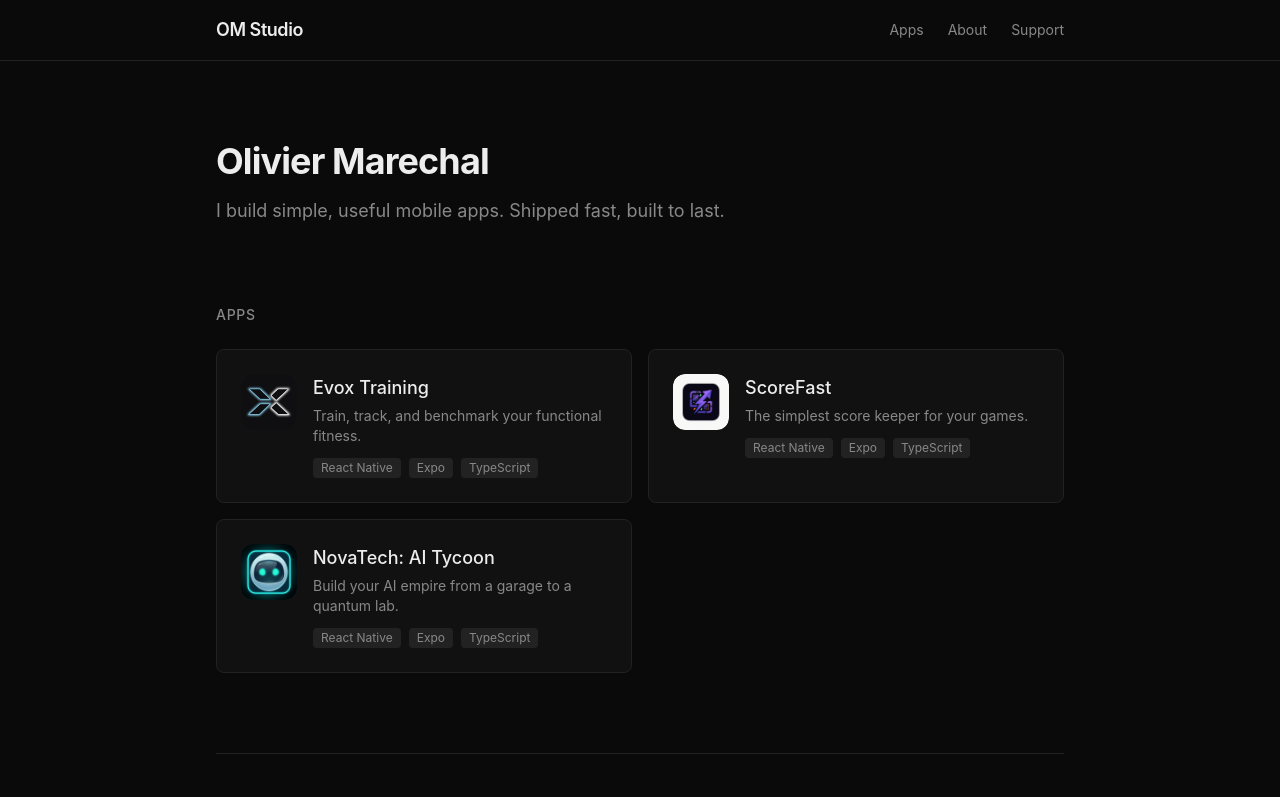
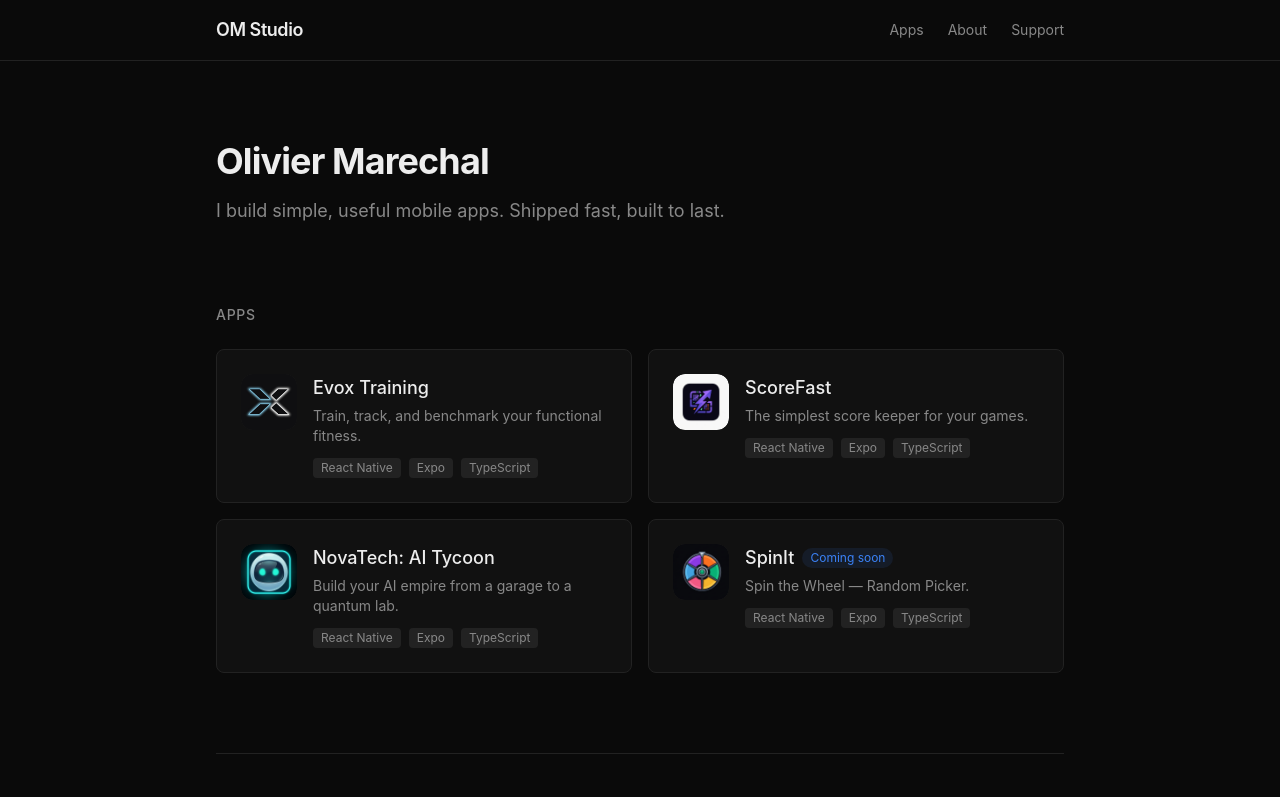
Before and after one commit to oliviermarechal/app-studio, a Next.js app: page / in a window 1280 px wide. Shown: the top 797 px of the page. Built offline with nearby package versions, Linux system fonts and the light colour scheme.

Commit message:
Add spinit

```diff
--- a/src/data/apps.ts
+++ b/src/data/apps.ts
@@ -181,6 +181,78 @@ export const apps: App[] = [
       },
     ],
   },
+  {
+    slug: "spin-it",
+    name: "SpinIt",
+    tagline: "Spin the Wheel — Random Picker.",
+    description:
+      "SpinIt is a fun and polished wheel spinner app. Create custom wheels, spin to pick a random option, and let chance decide. Perfect for games, decisions, giveaways, or just for fun. Save your wheels, customize colors, and enjoy smooth animations. No account needed — everything stays on your device.",
+    supportEmail: "contact@getevox.fit",
+    icon: "/icons/spinit.png",
+    stack: ["React Native", "Expo", "TypeScript", "Skia", "Reanimated"],
+    status: "coming-soon",
+    privacySections: [
+      {
+        title: "1. Data Collection",
+        content:
+          "SpinIt does not collect, store, or share any personal data. All your wheels, settings, and preferences are stored locally on your device using AsyncStorage and are never transmitted to any external server.",
+      },
+      {
+        title: "2. Third-Party Services",
+        content:
+          "SpinIt uses the following third-party services:",
+        items: [
+          {
+            label: "Google AdMob (free version only)",
+            description:
+              "Displays ads to support the free version of the app. AdMob may collect device identifiers for ad delivery. We request non-personalized ads only. You can remove all ads with a one-time purchase.",
+            url: "https://policies.google.com/privacy",
+          },
+          {
+            label: "RevenueCat",
+            description:
+              "Manages the optional one-time in-app purchase to remove ads. RevenueCat processes purchase transactions and entitlement status. No personal data beyond purchase receipts is shared.",
+            url: "https://www.revenuecat.com/privacy",
+          },
+        ],
+      },
+      {
+        title: "3. Data Storage",
+        content:
+          "All app data (custom wheels, settings, preferences) is stored locally on your device using AsyncStorage. There is no cloud sync, no account system, no login required, and no remote database. Uninstalling the app will delete all saved data.",
+      },
+      {
+        title: "4. Analytics & Tracking",
+        content:
+          "SpinIt does not use any analytics, crash reporting, or tracking tools. The app does not track your behavior or usage patterns. AdMob may use device identifiers for ad targeting as described in Google's privacy policy.",
+      },
+      {
+        title: "5. In-App Purchases",
+        content:
+          "SpinIt offers an optional one-time purchase to remove all ads. The transaction is processed by Apple (App Store) or Google (Play Store) through RevenueCat. We do not have access to your payment information. The app is fully functional without any purchase.",
+      },
+      {
+        title: "6. Children's Privacy",
+        content:
+          "SpinIt does not knowingly collect any personal information from children under 13. Since no personal data is collected from any user, the app is safe for all ages.",
+      },
+      {
+        title: "7. Your Rights",
+        content:
+          "Since we do not collect or store any personal data on our servers, there is no personal data to access, modify, or delete. All app data is stored locally on your device and can be deleted by uninstalling the app.",
+      },
+      {
+        title: "8. Changes to This Policy",
+        content:
+          "We may update this privacy policy from time to time. Any changes will be reflected on this page with an updated effective date. Continued use of the app after changes constitutes acceptance of the updated policy.",
+      },
+      {
+        title: "9. Contact",
+        content:
+          "If you have any questions about this privacy policy, please contact us at contact@getevox.fit.",
+      },
+    ],
+  },
 ];
 
 export function getAppBySlug(slug: string): App | undefined {
```
Also changed, not shown: public/icons/spinit.png (added).
